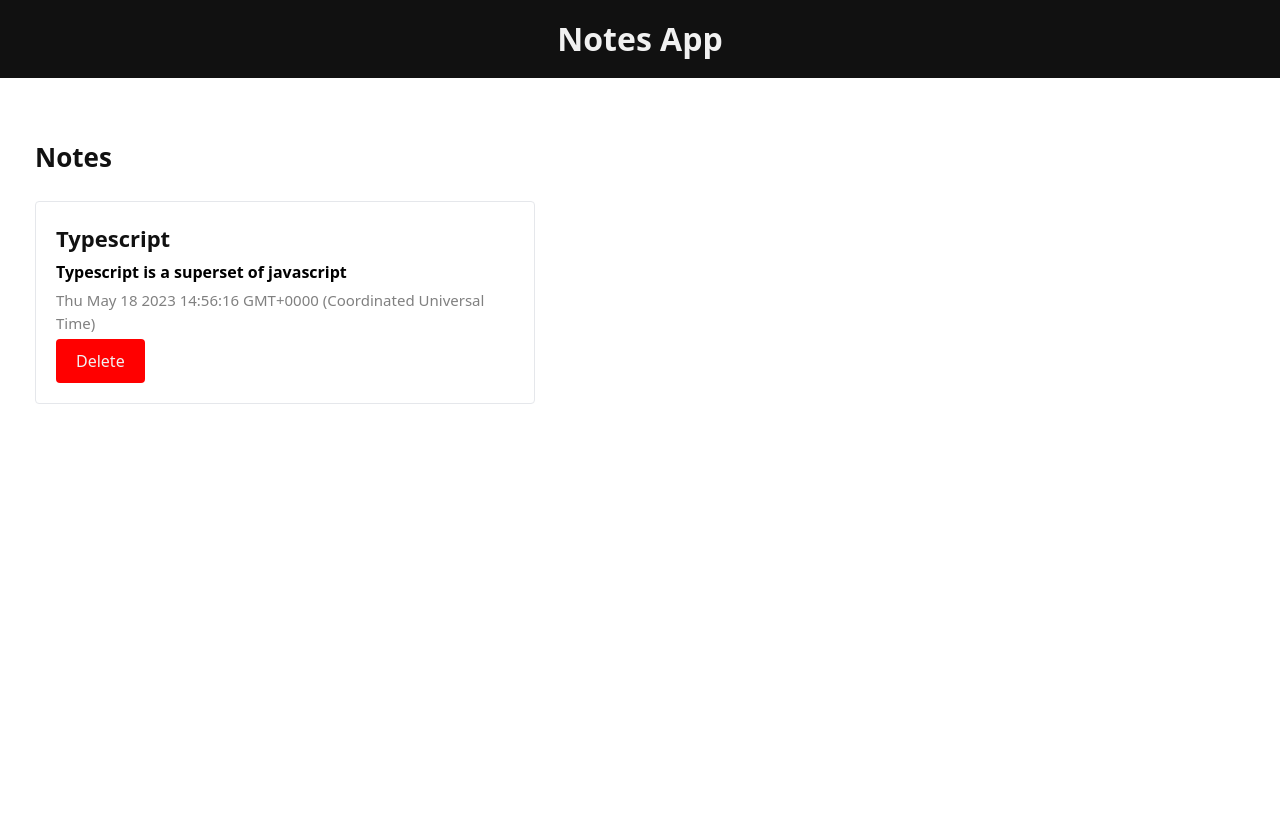
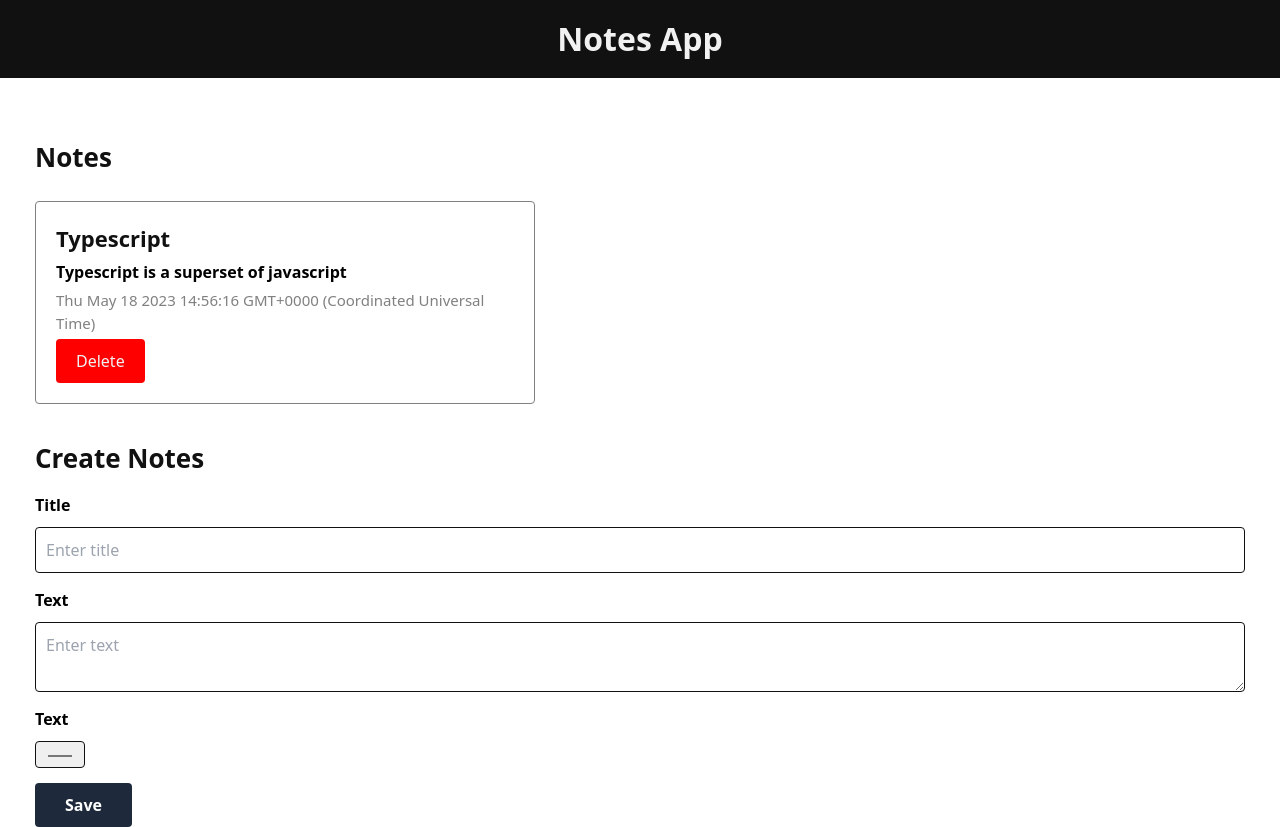
Before and after one commit to Cphasanulbanna/Typescript-Notes-App, a React (Vite) app: page / in a window 1280 px wide. Before the commit the page ends 800 px from the top, so only its background shows below. Built offline with nearby package versions, Linux system fonts and the light colour scheme.

Commit message:
form structuring completed

```diff
--- a/src/App.tsx
+++ b/src/App.tsx
@@ -2,6 +2,7 @@ import { useState } from "react";
 import { Note } from "./models/note.model";
 import Header from "./components/Header";
 import NotesList from "./components/NotesList";
+import CreateNotes from "./components/CreateNotes";
 
 type Props = {};
 
@@ -22,6 +23,7 @@ const App = (props: Props) => {
                 notes={notes}
                 setNotes={setNotes}
             />
+            <CreateNotes />
         </>
     );
 };
--- a/src/components/CreateNotes.tsx
+++ b/src/components/CreateNotes.tsx
@@ -0,0 +1,74 @@
+import * as React from "react";
+
+interface ICreateNotesProps {}
+
+const CreateNotes: React.FC<ICreateNotesProps> = (props) => {
+    const inputStyle =
+        "border-[1px] border-[solid] border-[#111] p-[10px] rounded-[4px] overflow-hidden text-[#111] text-[16px] outline-none";
+    return (
+        <div className="px-[35px] flex flex-col gap-[15px]">
+            <h1 className="text-[26px] text-[#111] font-bold">Create Notes</h1>
+            <form
+                className="flex flex-col gap-[15px]"
+                action=""
+            >
+                <div className={`input-box ${inputContainerStyle}`}>
+                    <label
+                        className="font-semibold"
+                        htmlFor="title"
+                    >
+                        Title
+                    </label>
+                    <input
+                        className={`${inputStyle}`}
+                        type="text"
+                        name="title"
+                        id="title"
+                        placeholder="Enter title"
+                    />
+                </div>
+                <div className={`input-box ${inputContainerStyle}`}>
+                    <label
+                        htmlFor="text"
+                        className="font-semibold"
+                    >
+                        Text
+                    </label>
+                    <textarea
+                        className={`${inputStyle}`}
+                        placeholder="Enter text"
+                        cols={3}
+                        id="text"
+                        name="text"
+                    ></textarea>
+                </div>
+                <div className={`input-box ${inputContainerStyle}`}>
+                    <label
+                        htmlFor="color"
+                        className="font-semibold"
+                    >
+                        Text
+                    </label>
+                    <input
+                        className={`${inputStyle} cursor-pointer`}
+                        type={"color"}
+                        id="color"
+                        name="color"
+                        defaultValue={"#dfdfdf"}
+                        title="Choose your color"
+                    />
+                </div>
+                <button
+                    className="text-[#fff] bg-slate-800 font-semibold w-[max-content] text-center cursor-pointer p-[10px] px-[30px] rounded-[4px] overflow-hidden"
+                    type="submit"
+                >
+                    Save
+                </button>
+            </form>
+        </div>
+    );
+};
+
+export default CreateNotes;
+
+const inputContainerStyle = "flex flex-col gap-[10px]";
--- a/src/components/Notes.tsx
+++ b/src/components/Notes.tsx
@@ -10,7 +10,7 @@ const Notes: React.FC<INotesProps> = ({ note, handleDelete }) => {
     const Border = "rounded-[4px] overflow-hidden";
     return (
         <div
-            className={`${Border} mt-[24px] w-[500px] p-[20px] note-card flex flex-col gap-[5px] border-[1px] border-solid border-[gray rounded-[4px`}
+            className={`${Border} mt-[24px] w-[500px] p-[20px] note-card flex flex-col gap-[5px] border-[1px] border-solid border-[gray]`}
         >
             <h1 className="text-[#111] text-[22px] font-bold">{note?.title}</h1>
             <p className="text-grey text-[16px] font-semibold">{note?.text}</p>
```
